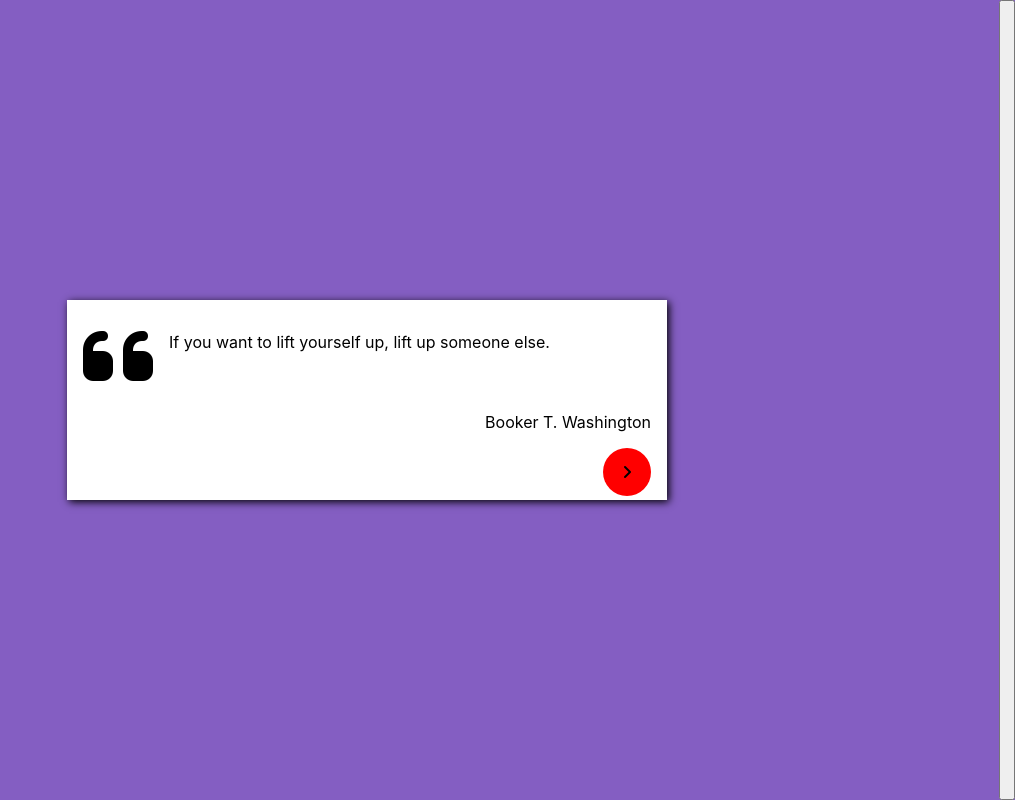
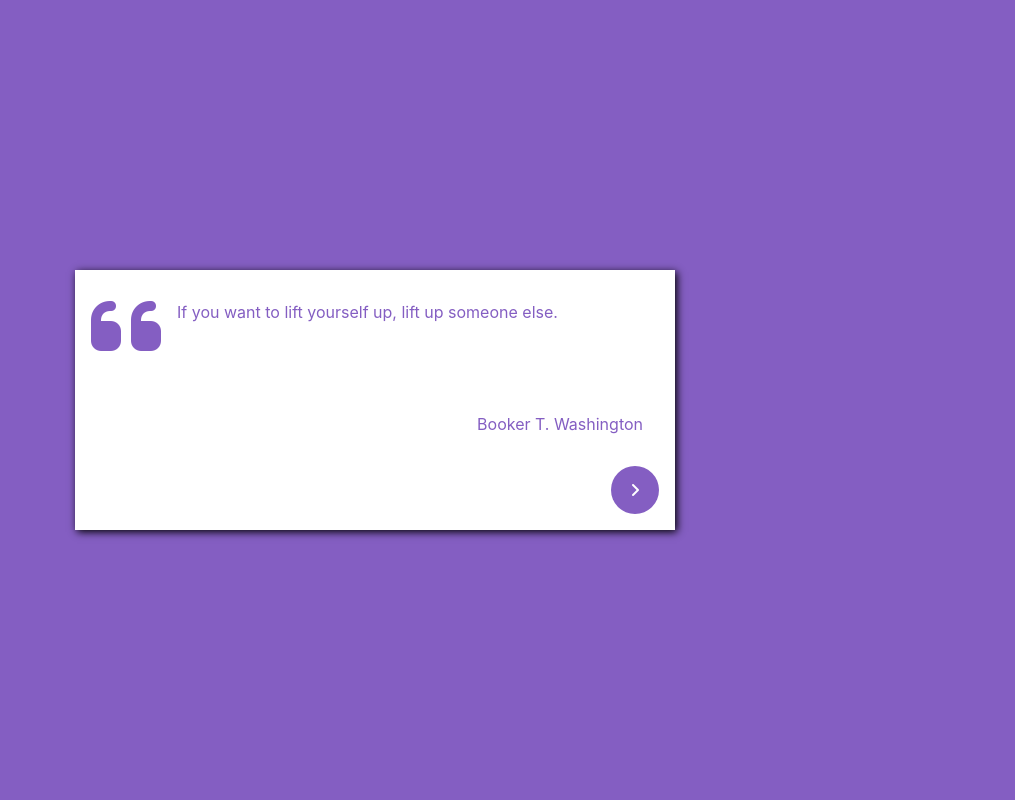
Before and after one commit to FROSTYLAN/01-003-QuotesApp, a React (Create React App) app: page / in a window 1280 px wide. Shown: the whole page, without its empty margins (265-1280 px from the left). Built offline with nearby package versions, Linux system fonts and the light colour scheme.

Commit message:
diseño completo

```diff
--- a/src/App.js
+++ b/src/App.js
@@ -33,7 +33,6 @@
   return (
     <div className='app' style={{background: alterColor}}>
       <QuoteBox color={alterColor}/>
-      <button onClick={changeColor}></button>
     </div>
   );
 }
--- a/src/components/Button.js
+++ b/src/components/Button.js
@@ -1,9 +1,9 @@
 import React from 'react';
 
-const Button = () => {
+const Button = ({onClick, color}) => {
     return (
         <div className='button'>
-            <i className="fa-solid fa-angle-right"></i>
+            <i className="fa-solid fa-angle-right" onClick={onClick} style={{background: color}}></i>
         </div>
     );
 };
--- a/src/components/QuoteBox.js
+++ b/src/components/QuoteBox.js
@@ -3,8 +3,7 @@
 import Button from './Button';
 import { useState } from 'react';
 
-const Card = (color) => {
-
+const Card = ({color}) => {
     const [alterQuote, setAlterQuote] = useState(getQuote());
     const changeQuote = () => {
         setAlterQuote(getQuote());
@@ -14,12 +13,12 @@
         <div className='quoteBox'>
             <div>
                 <i className="fa-solid fa-quote-left" style={{ color: color }}></i>
-                <p>{alterQuote.quote}</p>
+                <p style={{ color: color }}>{alterQuote.quote}</p>
             </div>
             <div>
-                {alterQuote.author}
+                <p style={{ color: color }}>{alterQuote.author}</p>
             </div>
-            <div><Button /></div>
+            <div><Button onCLick={changeQuote} color={color}/></div>
         </div>
     );
 };
--- a/src/index.css
+++ b/src/index.css
@@ -21,7 +21,7 @@
 .quoteBox{
   margin: auto;
   width: 600px;
-  height: 200px;
+  min-height: 200px;
   background-color: #fff;
   box-shadow: 2px 2px 8px #000;
 }
@@ -46,8 +46,8 @@
 }
 .button i{
   margin: 1rem;
-  background-color: red;
   font-size: 1rem;
+  color: #fff;
   width: 1rem;
   height: 1rem;
   border-radius: 2rem;
```
